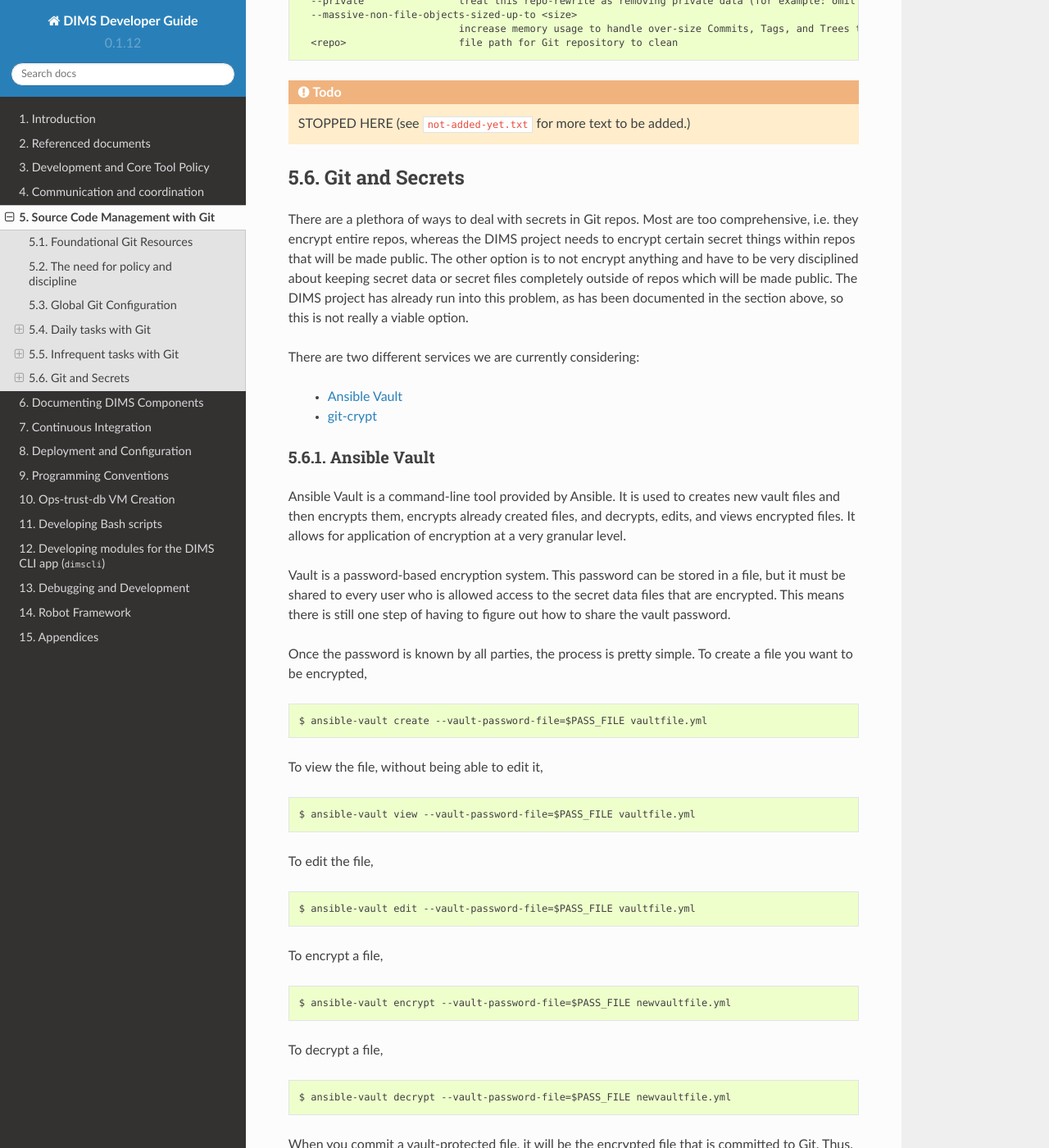
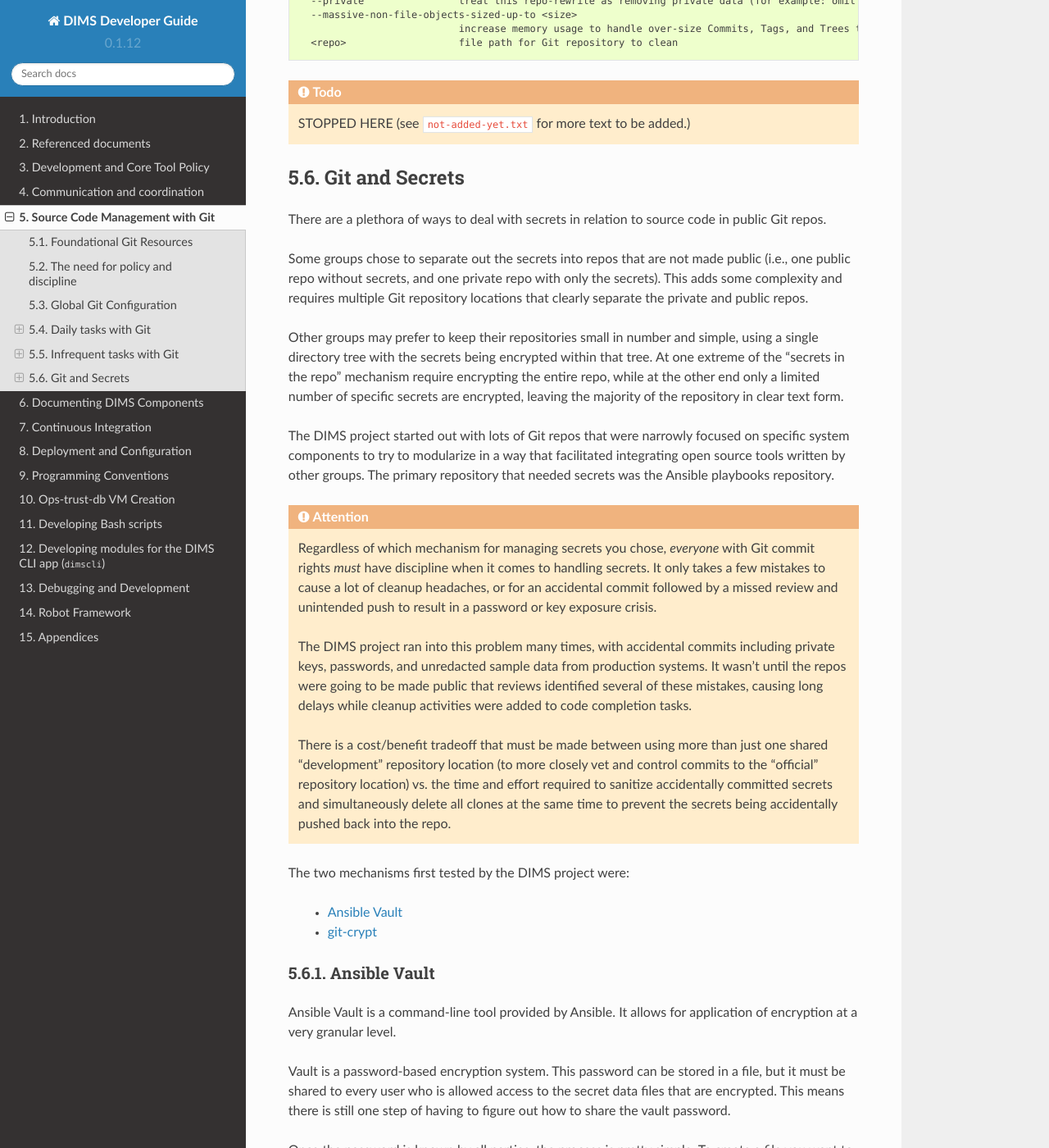
Before and after one commit to uw-dims/dims-devguide, a Sphinx documentation site: the page built from docs/source/sourcemanagement.rst, in a window 1280 px wide and 1400 px high, scrolled down 55440 px. Shown: the whole window at 82% size. Built offline with Sphinx 7.4.7 and the Read the Docs theme 2.0.0, drawn with Linux system fonts in a browser that asks for light colours; pages that are not in the unit, such as notebooks, are missing from menus; some of the changed text lies outside the part shown.

Commit message:
Update section on Git and secrets

```diff
--- a/docs/source/sourcemanagement.rst
+++ b/docs/source/sourcemanagement.rst
@@ -3498,27 +3498,60 @@ to GitHub.
 Git and Secrets
 ---------------
 
-There are a plethora of ways to deal with secrets in Git repos. Most are too
-comprehensive, i.e. they encrypt entire repos, whereas the DIMS project needs
-to encrypt certain secret things within repos that will be made public. The
-other option is to not encrypt anything and have to be very disciplined about
-keeping secret data or secret files completely outside of repos which will be
-made public. The DIMS project has already run into this problem, as has been
-documented in the section above, so this is not really a viable option.
-
-There are two different services we are currently considering:
+There are a plethora of ways to deal with secrets in relation to source
+code in public Git repos.
+
+Some groups chose to separate out the secrets into repos that are not made
+public (i.e., one public repo without secrets, and one private repo with only
+the secrets). This adds some complexity and requires multiple Git repository
+locations that clearly separate the private and public repos.
+
+Other groups may prefer to keep their repositories small in number and simple,
+using a single directory tree with the secrets being encrypted within that
+tree.  At one extreme of the "secrets in the repo" mechanism require
+encrypting the entire repo, while at the other end only a limited number of
+specific secrets are encrypted, leaving the majority of the repository in
+clear text form.
+
+The DIMS project started out with lots of Git repos that were narrowly focused
+on specific system components to try to modularize in a way that facilitated
+integrating open source tools written by other groups. The primary repository
+that needed secrets was the Ansible playbooks repository.
+
+.. attention::
+
+    Regardless of which mechanism for managing secrets you chose, *everyone*
+    with Git commit rights *must* have discipline when it comes to handling
+    secrets.  It only takes a few mistakes to cause a lot of cleanup headaches,
+    or for an accidental commit followed by a missed review and unintended push
+    to result in a password or key exposure crisis.
+
+    The DIMS project ran into this problem many times, with accidental commits
+    including private keys, passwords, and unredacted sample data from
+    production systems. It wasn't until the repos were going to be made
+    public that reviews identified several of these mistakes, causing long
+    delays while cleanup activities were added to code completion tasks.
+
+    There is a cost/benefit tradeoff that must be made between using more than
+    just one shared "development" repository location (to more closely vet and
+    control commits to the "official" repository location) vs. the time and
+    effort required to sanitize accidentally committed secrets and
+    simultaneously delete all clones at the same time to prevent the secrets
+    being accidentally pushed back into the repo.
+
+..
+
+The two mechanisms first tested by the DIMS project were:
 
     * `Ansible Vault`_
-
     * `git-crypt`_
+
 
 Ansible Vault
 ~~~~~~~~~~~~~
 
-Ansible Vault is a command-line tool provided by Ansible. It is used to
-creates new vault files and then encrypts them, encrypts already created files, and decrypts,
-edits, and views encrypted files. It allows for application of encryption at
-a very granular level.
+Ansible Vault is a command-line tool provided by Ansible.  It allows for
+application of encryption at a very granular level.
 
 Vault is a password-based encryption system. This password can be stored in
 a file, but it must be shared to every user who is allowed access to the
@@ -3569,11 +3602,7 @@ To decrypt a file,
 When you commit a vault-protected file, it will be the encrypted file that is
 committed to Git. Thus, if you ``decrypt`` a file to view it, you'll have to
 ``encrypt`` it again, and the file will change, so you'll have to commit it
-again. Before a certain version of ``ansible-vault``, there was no ``view``
-option, so maybe that was the only way to see the decrypted contents of an
-encrypted file. This version of ``ansible-vault`` is the version in the
-``dimsenv`` Python virtual environment. You must be in a virtual environment
-with Ansible 2.0.1.0+ in order to have the ``view`` option.
+again.
 
 If you need to rekey a file,
 
```
